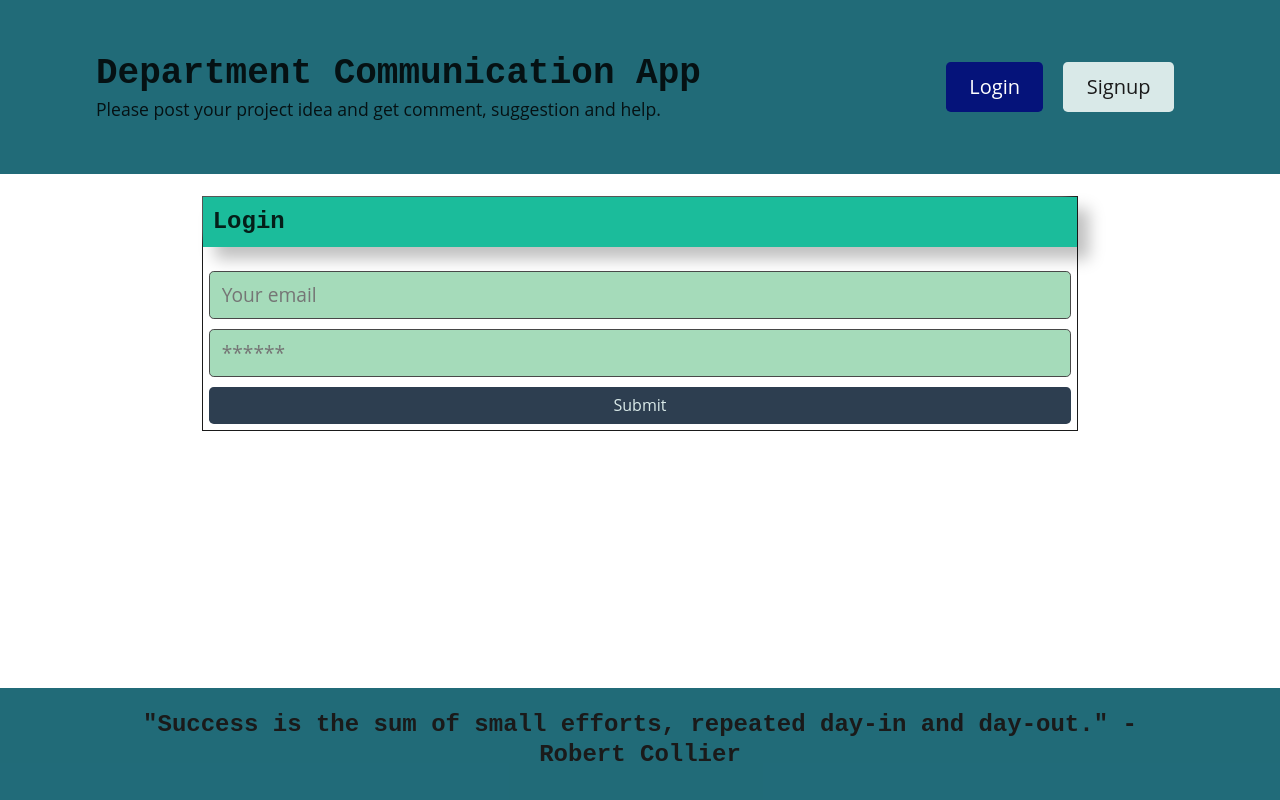
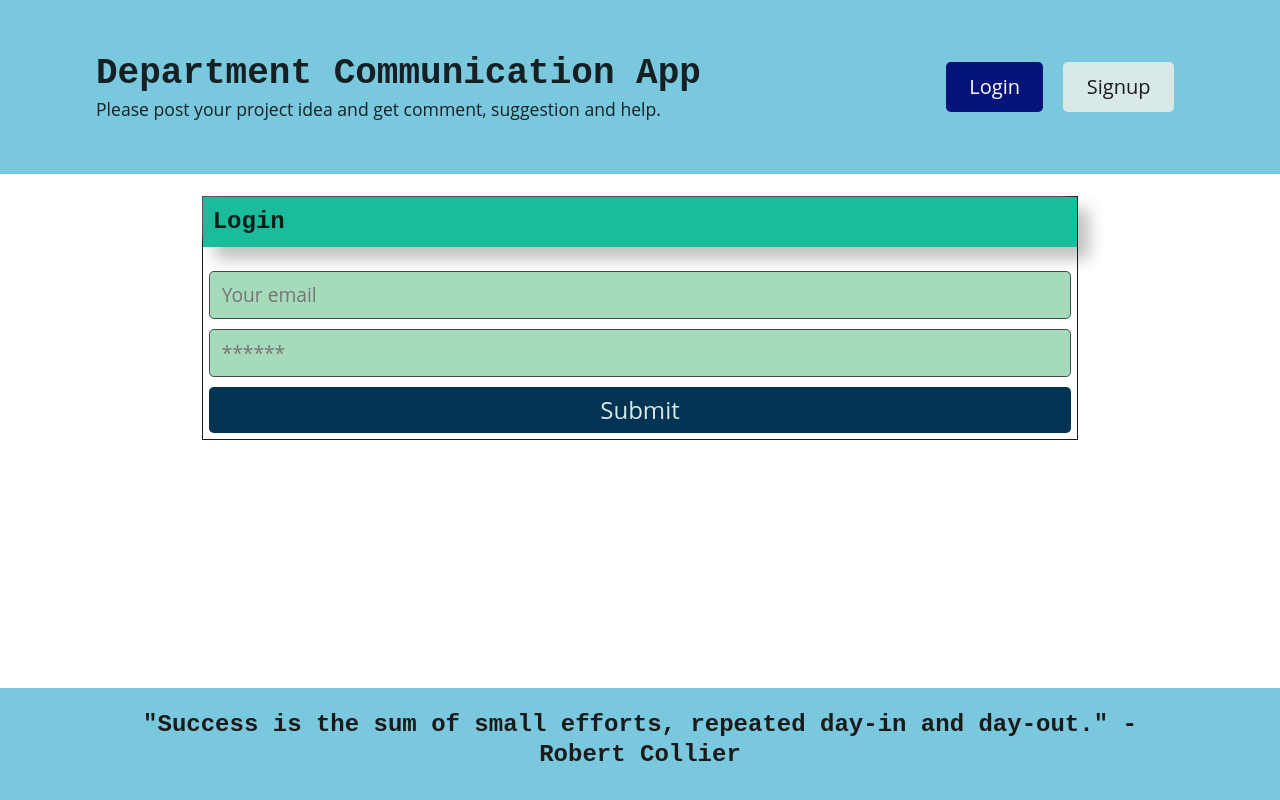
Before and after one commit to Movank1/department-ideas, a React (Vite) app in the folder client/: page /login in a window 1280 px wide. Built offline with nearby package versions, Linux system fonts and the light colour scheme.

Commit message:
Update index.css

```diff
--- a/client/src/index.css
+++ b/client/src/index.css
@@ -920,7 +920,7 @@ a:hover {
 
 /* BACKGROUND UTILS */
 .bg-primary {
-  background-color: #005565de !important;
+  background-color: #7ac8de !important;
 }
 
 .bg-info {
@@ -1017,8 +1017,10 @@ a:hover {
 }
 
 .btn.btn-primary {
-  background-color: #2d3e50;
+  background-color: #023353;
   color: #d9e9e8;
+  font-size: x-large;
+  font-weight: 500;
 }
 
 .btn.btn-primary:hover {
```
